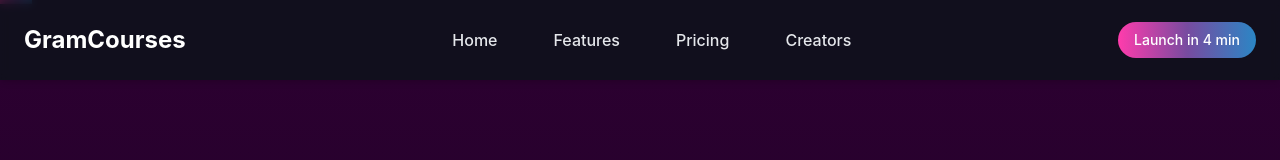
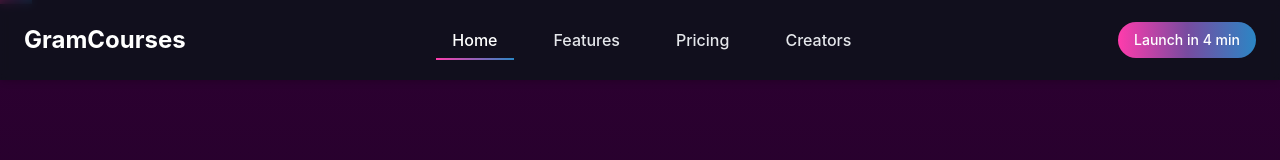
Before and after one commit to petar-nikolic125/StartitHackaton, a React (Vite) app: page / in a window 1280 px wide. Shown: the top 160 px of the page. Built offline with nearby package versions, Linux system fonts and the light colour scheme.

Commit message:
Remove snap scroll for smoother navigation

```diff
--- a/src/components/scroll/ScrollProvider.tsx
+++ b/src/components/scroll/ScrollProvider.tsx
@@ -9,6 +9,7 @@ interface ScrollContextValue {
   currentId: string;
   sections: React.MutableRefObject<Section[]>;
   setCurrentId: (id: string) => void;
+  register: (id: string, el: HTMLElement) => void;
 }
 
 const ScrollContext = createContext<ScrollContextValue | null>(null);
@@ -23,30 +24,36 @@ export function ScrollProvider({ children }: { children: ReactNode }) {
   const [currentId, setCurrentId] = useState('');
   const sections = useRef<Section[]>([]);
 
+  const observer = useRef<IntersectionObserver>();
+
   useEffect(() => {
     if (typeof window === 'undefined') return;
 
-    const observer = new IntersectionObserver(
+    observer.current = new IntersectionObserver(
       (entries) => {
         entries.forEach((entry) => {
           if (entry.isIntersecting && entry.intersectionRatio >= 0.5) {
             const id = (entry.target as HTMLElement).dataset.sectionId!;
             setCurrentId(id);
-              if (window.location.hash !== `#${id}`) {
-                history.replaceState(null, '', `#${id}`);
-              }
           }
         });
       },
       { threshold: 0.5 }
     );
 
-    sections.current.forEach((s) => observer.observe(s.el));
-    return () => observer.disconnect();
+    sections.current.forEach((s) => observer.current!.observe(s.el));
+    return () => observer.current?.disconnect();
   }, []);
 
+  const register = (id: string, el: HTMLElement) => {
+    if (sections.current.find((s) => s.id === id)) return;
+    sections.current.push({ id, el });
+    el.dataset.sectionId = id;
+    observer.current?.observe(el);
+  };
+
   return (
-      <ScrollContext.Provider value={{ currentId, sections, setCurrentId }}>
+    <ScrollContext.Provider value={{ currentId, sections, setCurrentId, register }}>
       {children}
     </ScrollContext.Provider>
   );
--- a/src/components/scroll/Section.tsx
+++ b/src/components/scroll/Section.tsx
@@ -1,6 +1,7 @@
 // src/components/scroll/Section.tsx
-import { HTMLAttributes, useRef, ReactNode } from 'react';
+import { HTMLAttributes, useRef, ReactNode, useEffect } from 'react';
 import clsx from 'clsx';
+import { useScrollContext } from './ScrollProvider';
 
 interface Props extends HTMLAttributes<HTMLDivElement> {
     id: string;
@@ -10,11 +11,19 @@ interface Props extends HTMLAttributes<HTMLDivElement> {
 
 export function Section({ id, className, children, ...rest }: Props) {
     const ref = useRef<HTMLDivElement>(null);
+    const { register } = useScrollContext();
+
+    useEffect(() => {
+        if (ref.current) {
+            register(id, ref.current);
+        }
+    }, [id, register]);
 
     return (
         <div
             id={id}
             ref={ref}
+            data-section-id={id}
             className={clsx('min-h-screen', className)}
             {...rest}
         >
--- a/src/components/scroll/SmoothLink.tsx
+++ b/src/components/scroll/SmoothLink.tsx
@@ -1,7 +1,6 @@
 import React, { AnchorHTMLAttributes } from 'react';
 import clsx from 'clsx';
 import { useScrollContext } from './ScrollProvider';
-import { smoothScroll } from './smoothScroll';
 
 interface Props extends AnchorHTMLAttributes<HTMLAnchorElement> {
   href: string; // expects “#sectionId”
@@ -9,13 +8,12 @@ interface Props extends AnchorHTMLAttributes<HTMLAnchorElement> {
 }
 
 export function SmoothLink({ href, className, children, ...rest }: Props) {
-  const { sections, currentId } = useScrollContext();
+  const { currentId } = useScrollContext();
 
   const handleClick = (e: React.MouseEvent<HTMLAnchorElement>) => {
     e.preventDefault();
     const id = href.replace('#', '');
-    const el = sections.current.find((s) => s.id === id)?.el;
-    if (el) smoothScroll(el);
+    window.location.hash = id;
   };
 
   const active = currentId === href.replace('#', '');
--- a/src/components/scroll/useScrollSnap.ts
+++ b/src/components/scroll/useScrollSnap.ts
@@ -1,69 +1,22 @@
 // src/components/scroll/useScrollSnap.tsx
-import { useCallback, useEffect, useRef } from 'react';
+import { useCallback } from 'react';
 import { useScrollContext } from './ScrollProvider';
 import { smoothScroll } from './smoothScroll';
 
 export function useScrollSnap() {
-    const { currentId, sections, setCurrentId } = useScrollContext();
-    const animating = useRef(false);
+    const { sections, setCurrentId } = useScrollContext();
 
     const scrollToId = useCallback(
         (id: string) => {
             const section = sections.current.find((s) => s.id === id);
             if (!section) return;
-            animating.current = true;
-
             setCurrentId(id);
             smoothScroll(section.el);
-
-            setTimeout(() => {
-                animating.current = false;
-            }, 600); // ↑ increased duration to 600ms
         },
         [sections, setCurrentId]
     );
 
-    useEffect(() => {
-        const onWheel = (e: WheelEvent) => {
-            if (Math.abs(e.deltaY) < 30) return; // ↑ require a stronger flick
-
-            const dir = e.deltaY > 0 ? 1 : -1;
-            const idx = sections.current.findIndex((s) => s.id === currentId);
-            const next = sections.current[idx + dir];
-
-            if (!next || animating.current) {
-                return;
-            }
-
-            e.preventDefault();
-            scrollToId(next.id);
-        };
-
-        window.addEventListener('wheel', onWheel, { passive: false });
-        return () => window.removeEventListener('wheel', onWheel);
-    }, [currentId, scrollToId, sections]);
-
-    useEffect(() => {
-        if (typeof window === 'undefined') return;
-
-        const observer = new IntersectionObserver(
-            (entries) => {
-                entries.forEach((entry) => {
-                    if (entry.isIntersecting && entry.intersectionRatio >= 0.2) { // ↑ threshold 0.2
-                        const id = (entry.target as HTMLElement).dataset.sectionId!;
-                        setCurrentId(id);
-                        if (window.location.hash !== `#${id}`) {
-                            history.replaceState(null, '', `#${id}`);
-                        }
-                    }
-                });
-            },
-            { threshold: 0.2 } // ↑ threshold 0.2
-        );
-
-        sections.current.forEach((s) => observer.observe(s.el));
-        return () => observer.disconnect();
-    }, [sections, setCurrentId]);
+    // Wheel and touch handlers removed; rely on CSS scroll-snap.
 
     return { scrollToId };
 }
--- a/src/index.css
+++ b/src/index.css
@@ -33,7 +33,7 @@ html {
 }
 
 .snap-container {
-  scroll-snap-type: y mandatory;
+  /* Removed scroll-snap to allow free scrolling */
   scroll-padding-top: 5rem;
   overscroll-behavior-y: none;
 }
```
Lines whose indentation alone changed are shown as unchanged.
